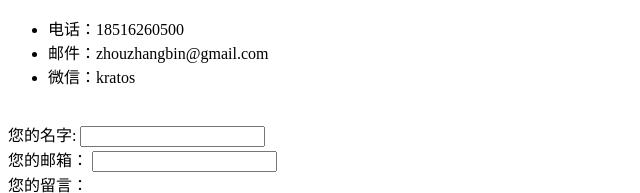
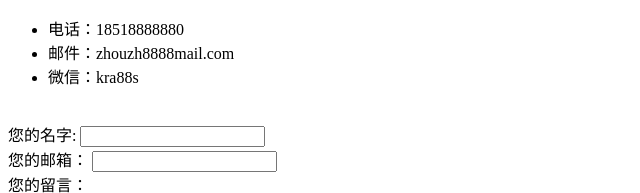
Before and after one commit to kratostar/cv, a plain HTML site: page Contact Me.html in a window 1280 px wide. Shown: the top 193 px of the page, 0-640 px from the left. Drawn offline with Linux system fonts and the light colour scheme.

Commit message:
Update Contact Me.html

```diff
--- a/Contact Me.html
+++ b/Contact Me.html
@@ -6,9 +6,9 @@
   </head>
   <body>
     <ul>
-      <li>电话：18516260500</li>
-      <li>邮件：zhouzhangbin@gmail.com</li>
-      <li>微信：kratos</li>
+      <li>电话：18518888880</li>
+      <li>邮件：zhouzh8888mail.com</li>
+      <li>微信：kra88s</li>
     </ul>
     <br>
     <form  action="mailto:zhouzhangbin@gmail.com" method="post" enctype="text/plain">
```
